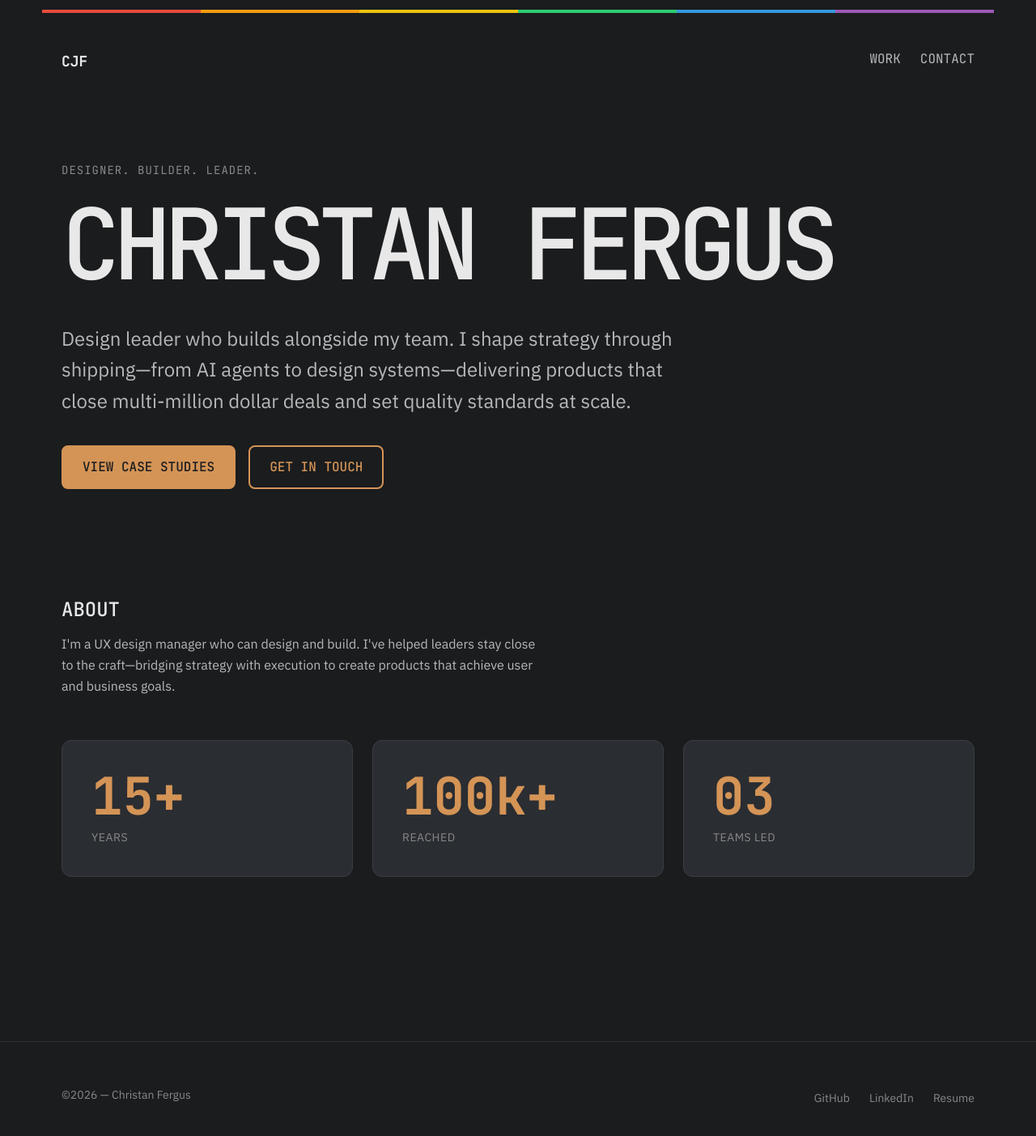
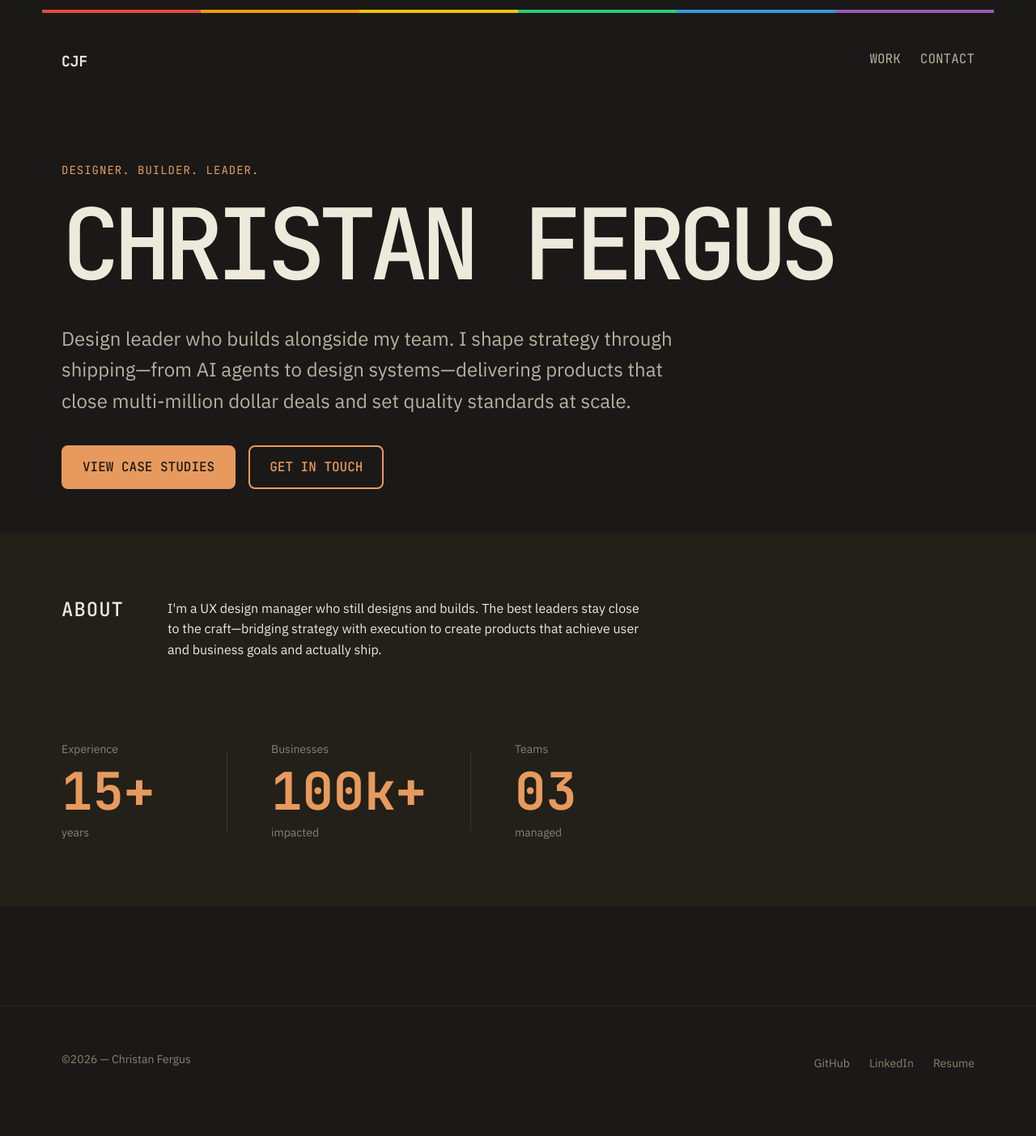
Before and after one commit to fergd/fergdblog, a Jekyll site: the page built from index.html, in a window 1280 px wide. Shown: the whole page at 81% size. Built offline with Jekyll 4.4.1, drawn with Linux system fonts in a browser that asks for light colours; after the commit the page ends 1360 px from its top, so only the background shows below that.

Commit message:
building it all out

```diff
--- a/_config.yml
+++ b/_config.yml
@@ -35,8 +35,11 @@ defaults:
       type: "work"
     values:
       layout: "case-study"
-  - scope:
-      path: ""
-      type: "posts"
-    values:
-      layout: "post"
+
+include:
+  - _pages
+
+sass:
+  style: compressed
+
+incremental: true
--- /dev/null
+++ b/_includes/section_about.html
@@ -0,0 +1,36 @@
+<!-- About Section -->
+<section class="about-section">
+  <div class="container">
+    <div class="about-section__header">
+      <h2 class="section-title">ABOUT</h2>
+      <p class="about-section__intro">
+        I'm a UX design manager who still designs and builds. The best leaders stay close to the craft—bridging
+        strategy with execution to create products that achieve user and business goals and actually ship.
+      </p>
+    </div>
+
+    <div class="stats-container">
+      <div class="stat">
+        <span class="stat__label">Experience</span>
+        <span class="stat__number">15+</span>
+        <span class="stat__sublabel">years</span>
+      </div>
+
+      <div class="stat-divider"></div>
+
+      <div class="stat">
+        <span class="stat__label">Businesses</span>
+        <span class="stat__number">100k+</span>
+        <span class="stat__sublabel">impacted</span>
+      </div>
+
+      <div class="stat-divider"></div>
+
+      <div class="stat">
+        <span class="stat__label">Teams</span>
+        <span class="stat__number">03</span>
+        <span class="stat__sublabel">managed</span>
+      </div>
+    </div>
+  </div>
+</section>
--- a/_layouts/default.html
+++ b/_layouts/default.html
@@ -5,7 +5,7 @@
   <meta name="viewport" content="width=device-width, initial-scale=1.0">
   <title>{% if page.title %}{{ page.title }} - {% endif %}{{ site.title }}</title>
   <meta name="description" content="{{ page.description | default: site.description }}">
-  <link rel="stylesheet" href="{{ '/assets/css/main.css' | relative_url }}">
+  <link rel="stylesheet" href="{{ '/assets/css/main.css' | relative_url }}?v={{ site.time | date: '%s' }}">
   <script src="https://unpkg.com/lucide@latest"></script>
 </head>
 <body class="pt-lg">
--- a/assets/css/components.css
+++ b/assets/css/components.css
@@ -26,6 +26,7 @@
 .btn--primary:hover {
   background-color: var(--color-accent-primary-hover);
   border-color: var(--color-accent-primary-hover);
+  color:  var(--color-bg-primary);
 }
 
 .btn--secondary {
@@ -244,35 +245,105 @@
   flex-wrap: wrap;
 }
 
-/* === STATS SECTION === */
-.stats {
-  display: grid;
-  grid-template-columns: repeat(auto-fit, minmax(200px, 1fr));
-  gap: var(--spacing-md);
+/* === SECTION TITLE === */
+.section-title {
+  font-family: var(--font-heading);
+  font-size: var(--font-size-h3);
+  font-weight: var(--font-weight-medium);
+  text-transform: uppercase;
+  letter-spacing: 1px;
+  margin-bottom: var(--spacing-base);
 }
 
-.stat-box {
-  background-color: var(--color-bg-elevated);
-  border: 1px solid var(--color-border-default);
-  border-radius: var(--radius-md);
-  padding: var(--spacing-lg);
-  text-align: left;
+/* === ABOUT SECTION === */
+.about-section {
+  background-color: var(--color-bg-secondary);
+  padding: var(--spacing-2xl) 0;
 }
 
-.stat-box__number {
+.about-section__header {
+  display: grid;
+  grid-template-columns: auto 1fr;
+  gap: var(--spacing-xl);
+  align-items: start;
+  margin-bottom: var(--spacing-2xl);
+}
+
+@media (max-width: 768px) {
+  .about-section__header {
+    grid-template-columns: 1fr;
+    gap: var(--spacing-base);
+  }
+}
+
+.about-section__intro {
+  font-size: var(--font-size-body);
+  color: var(--color-text-primary);
+  line-height: var(--line-height-relaxed);
+  max-width: 600px;
+}
+
+/* === STATS CONTAINER === */
+.stats-container {
+  display: inline-flex;
+  flex-direction: row;
+  justify-content: center;
+  align-items: flex-start;
+  gap: var(--spacing-xl);
+}
+
+@media (max-width: 768px) {
+  .stats-container {
+    flex-direction: column;
+    width: 100%;
+    gap: var(--spacing-lg);
+  }
+}
+
+/* === INDIVIDUAL STAT === */
+.stat {
+  display: inline-flex;
+  flex-direction: column;
+  justify-content: center;
+  align-items: flex-start;
+  gap: var(--spacing-xs);
+  min-width: 150px;
+}
+
+.stat__label {
+  font-family: var(--font-body);
+  font-size: var(--font-size-body-sm);
+  color: var(--color-text-tertiary);
+  text-transform: capitalize;
+}
+
+.stat__number {
   font-family: var(--font-heading);
-  font-size: var(--font-size-display);
+  font-size: 4rem;
   font-weight: var(--font-weight-bold);
   color: var(--color-accent-primary);
   line-height: 1;
-  margin-bottom: var(--spacing-xs);
 }
 
-.stat-box__label {
+.stat__sublabel {
+  font-family: var(--font-body);
   font-size: var(--font-size-body-sm);
   color: var(--color-text-tertiary);
-  text-transform: uppercase;
-  letter-spacing: 0.5px;
+  text-transform: lowercase;
+}
+
+/* === STAT DIVIDER === */
+.stat-divider {
+  width: 1px;
+  height: 100px;
+  background-color: var(--color-border-default);
+  align-self: center;
+}
+
+@media (max-width: 768px) {
+  .stat-divider {
+    display: none;
+  }
 }
 
 /* === TWO-COLUMN SECTION === */
--- a/assets/css/tokens.css
+++ b/assets/css/tokens.css
@@ -25,7 +25,7 @@
   --font-body: 'IBM Plex Sans', -apple-system, BlinkMacSystemFont, 'Segoe UI', sans-serif;
 
   /* === TYPOGRAPHY - Font Sizes === */
-  --font-size-hero: 7.594rem;       /* 121.5px */
+  --font-size-hero: 7.594rem;     /* 121.5px */
   --font-size-display: 4rem;      /* 64px */
   --font-size-h1: 3rem;           /* 48px */
   --font-size-h2: 2rem;           /* 32px */
@@ -50,24 +50,23 @@
 
 /* === INDUSTRIAL DARK THEME (Default) === */
 :root {
-  /* Background Colors */
-  --color-bg-primary: #1A1C1E;
-  --color-bg-secondary: #22242A;
-  --color-bg-elevated: #2A2D32;
+  --color-bg-primary: #1A1917;      /* Dark warm brown */
+  --color-bg-secondary: #222018;    /* Slightly lighter brown */
+  --color-bg-elevated: #2A2620;     /* Card/elevated surfaces */
 
   /* Text Colors */
-  --color-text-primary: #E8E8E8;
-  --color-text-secondary: #B8B8B8;
-  --color-text-tertiary: #888888;
+  --color-text-primary: #EDE9DB;  /* Keyboard cream/off-white */
+  --color-text-secondary: #B8B0A0; /* Muted tan */
+  --color-text-tertiary: #8A8272;  /* Darker muted tan */
 
-  /* Accent Colors (Warm Copper) */
-  --color-accent-primary: #D49456;
-  --color-accent-primary-hover: #E8A870;
-  --color-accent-secondary: #A8A8A8;
-  --color-accent-secondary-hover: #C0C0C0;
+  /* Accent Colors - Warm Copper/Orange */
+  --color-accent-primary: #E89A5E;   /* Keyboard warm orange */
+  --color-accent-primary-hover: #F5AB75; /* Lighter orange on hover */
+  --color-accent-secondary: #9B8B78;  /* Muted brown */
+  --color-accent-secondary-hover: #ADA090; /* Lighter brown on hover */
 
   /* Border Colors */
-  --color-border-default: #3A3D42;
-  --color-border-subtle: #2A2D32;
-  --color-border-emphasis: #D49456;
+  --color-border-default: #3A3530;  /* Subtle border */
+  --color-border-subtle: #2A2620;   /* Very subtle */
+  --color-border-emphasis: #E89A5E; /* Accent border */
 }
--- a/index.html
+++ b/index.html
@@ -3,7 +3,7 @@ title: Home
 layout: default
 ---
 <section class="hero container">
-  <p style="font-family: var(--font-heading); font-size: var(--font-size-body-sm); color: var(--color-text-tertiary); margin-bottom: var(--spacing-xs); text-transform: uppercase; letter-spacing: 1px;">DESIGNER. BUILDER. LEADER.</p>
+  <p style="font-family: var(--font-heading); font-size: var(--font-size-body-sm); color: var(--color-accent-primary); margin-bottom: var(--spacing-xs); text-transform: uppercase; letter-spacing: 1px;">DESIGNER. BUILDER. LEADER.</p>
   <h1 class="hero__name">CHRISTAN FERGUS</h1>
   <p class="hero__subtitle">
     Design leader who builds alongside my team. I shape strategy through shipping—from
@@ -16,25 +16,4 @@ layout: default
   </div>
 </section>
 
-<section class="section container">
-  <h2 style="font-size: var(--font-size-h3); font-family: var(--font-heading); text-transform: uppercase; margin-bottom: var(--spacing-base);">ABOUT</h2>
-  <p style="color: var(--color-text-secondary); max-width: 600px; margin-bottom: var(--spacing-xl);">
-    I'm a UX design manager who can design and build. I've helped leaders stay close to the craft—bridging
-    strategy with execution to create products that achieve user and business goals.
-  </p>
-
-  <div class="stats">
-    <div class="stat-box">
-      <div class="stat-box__number">15+</div>
-      <div class="stat-box__label">YEARS</div>
-    </div>
-    <div class="stat-box">
-      <div class="stat-box__number">100k+</div>
-      <div class="stat-box__label">REACHED</div>
-    </div>
-    <div class="stat-box">
-      <div class="stat-box__number">03</div>
-      <div class="stat-box__label">TEAMS LED</div>
-    </div>
-  </div>
-</section>
+{% include section_about.html %}
```
Also changed, not shown: assets/images/current_role_mock.png (added), 1 other file.
